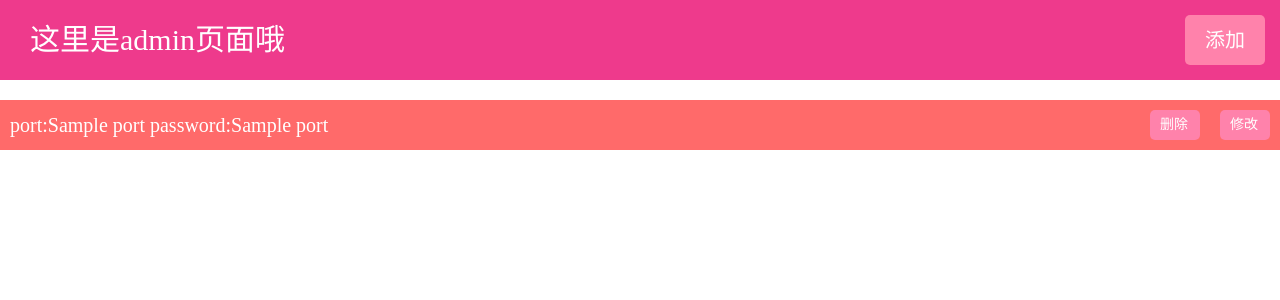
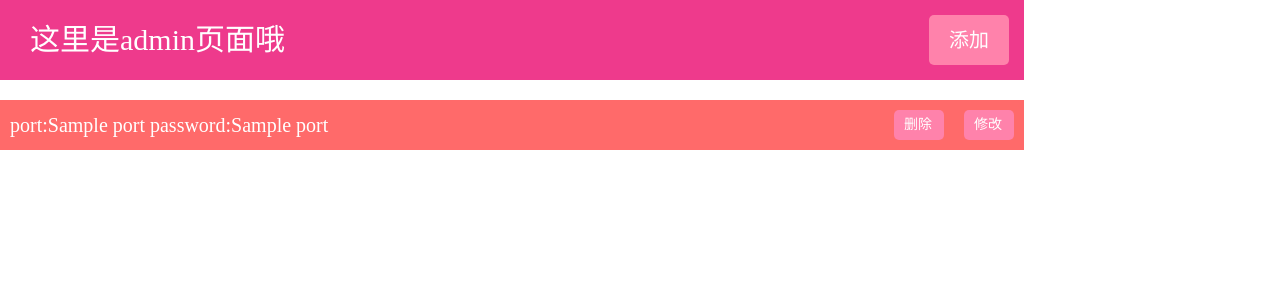
Before and after one commit to yoopoi/ss-DP, a Flask app: template templates/admin.html in a window 1280 px wide. Shown: the top 300 px of the page. Run offline with Flask 2, Linux system fonts and the light colour scheme; the template is opened without the code that fills it: most values are stand-ins (such as "Sample title", 1, 10 or a date in 2020).

Commit message:
添加了admin页面

```diff
--- a/templates/admin.html
+++ b/templates/admin.html
@@ -18,6 +18,7 @@
         text-indent:30px;
         margin-bottom:20px;
         color:#fff;
+        max-width:1024px;
       }
       .box{
         position:relative;
@@ -28,7 +29,8 @@
         line-height:50px;
         font-size:20px;
         text-indent:10px;
-        margin-bottom:10px;
+        margin-bottom:2px;
+        max-width:1024px;
       }
       .button{
         position:relative;
```
